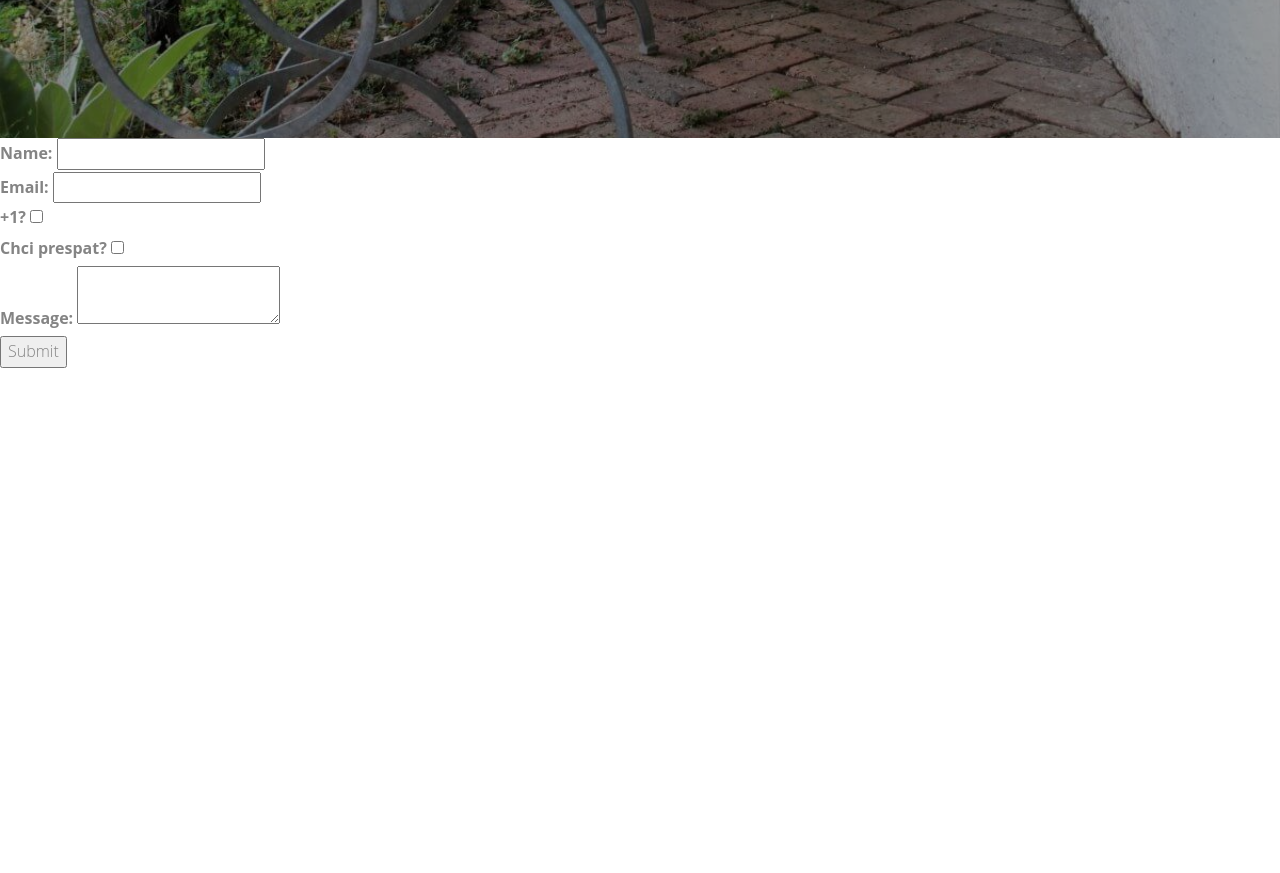
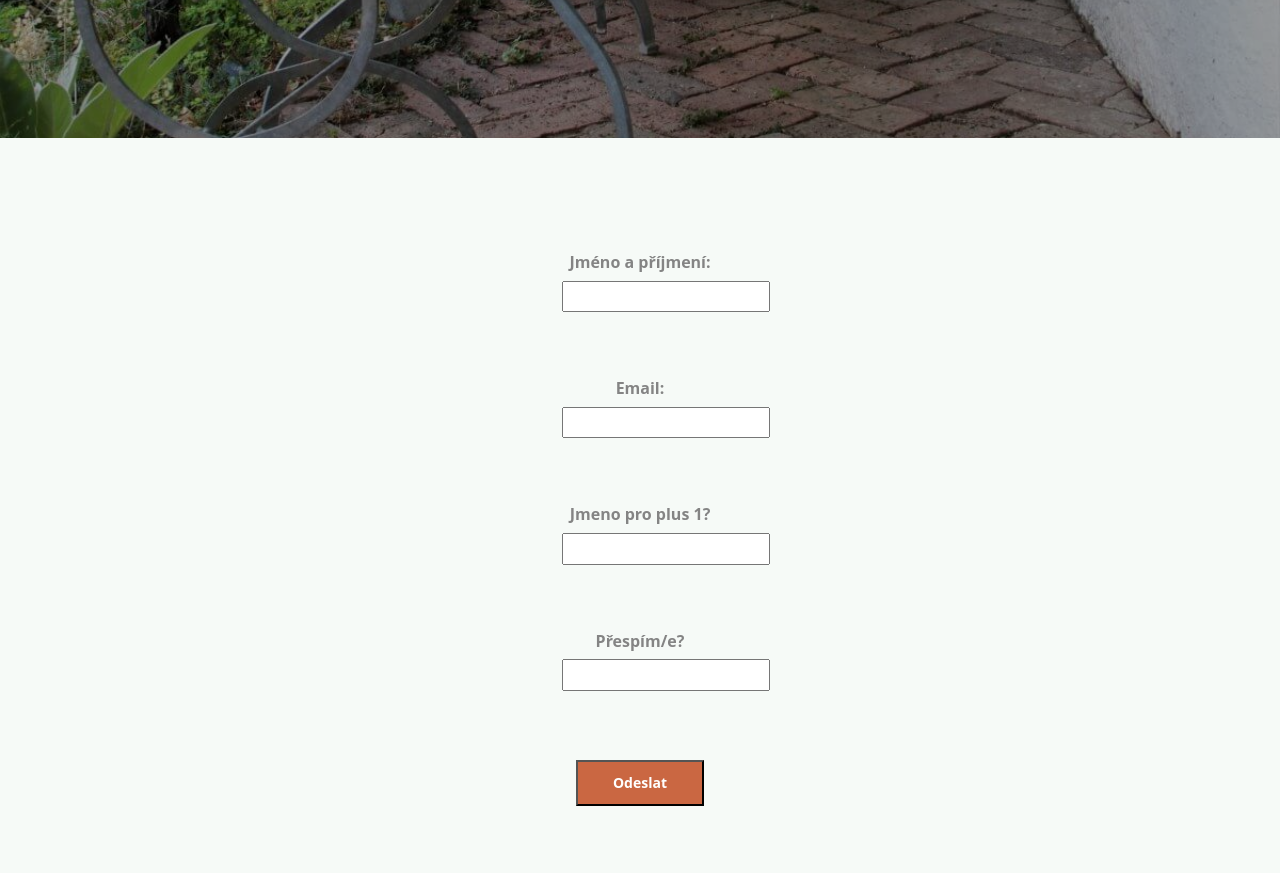
Before and after one commit to BraDoubekOrg/wedding_page, a website: page potvrzeni_ucasti.html in a window 1280 px wide. Shown: the part 760-1633 px from the top of the page. Before the commit the page ends 1128 px from the top, so only its background shows below. Drawn offline with Linux system fonts and the light colour scheme.

Commit message:
potvrzeni ucasti

```diff
--- a/potvrzeni_ucasti.html
+++ b/potvrzeni_ucasti.html
@@ -100,26 +100,44 @@
 
 		<!-- end:header-top -->
 
+		<div id="fh5co-when-where" class="fh5co-section-gray">
+			<div class="container">
+			<form action="https://fabform.io/f/9LIxt92" method="post">
+				<fieldset>
+					<div class="row">
+						<div class="col-md-8 col-md-offset-2 text-center heading-section animate-box">
+							<label for="name">Jméno a příjmení:</label>
+							<input type="text" id="name" name="name" required><br>
+						</div>
+					</div>
+					<div class="row">
+						<div class="col-md-8 col-md-offset-2 text-center heading-section animate-box">
+							<label for="email">Email:</label>
+							<input type="email" id="email" name="email" required><br>
+						</div>
+					</div>
+					<div class="row">
+						<div class="col-md-8 col-md-offset-2 text-center heading-section animate-box">
+							<label for="plus_1">Jmeno pro plus 1?</label></br>
+							<input type="plus_1" id="plus_1" name="plus_1" required><br>
+						</div>
+					</div>
+					<div class="row">
+						<div class="col-md-8 col-md-offset-2 text-center heading-section animate-box">
+							<label for="ubytovani">Přespím/e? </label> </br>
+							<input type="ubytovani" id="ubytovani" name="ubytovani" required><br>
+						</div>
+					</div>
+					<div class="row">
+						<div class="col-md-8 col-md-offset-2 text-center heading-section animate-box">
+							<button style="font-size:14px; background-color:#CA6742; color:#fff; font-weight:bold; padding:10px 35px; margin: 5px 0 0 0;" type="submit">Odeslat</button>			</fieldset>
+						</div>
+					</div>
 
-		<form action="https://fabform.io/f/ExBXBrR" method="post">
-			<label for="name">Name:</label>
-			<input type="text" id="name" name="name" required><br>
-
-			<label for="email">Email:</label>
-			<input type="email" id="email" name="email" required><br>
-
-			<label for="plus_1">+1?</label>
-			<input type="checkbox" id="plus_1" name="plus_1" required><br>
-
-			<label for="ubytovani">Chci prespat?</label>
-			<input type="checkbox" id="ubytovani" name="ubytovani" required><br>
-
-
-			<label for="message">Message:</label>
-			<textarea id="message" name="message" required></textarea><br>
-
-			<input type="submit" value="Submit">
-		</form>
+				</div>
+			</form>
+			</div>
+		</div>
 
 	<!-- END fh5co-page -->
 
```
Also changed, not shown: css/bootstrap.css.
